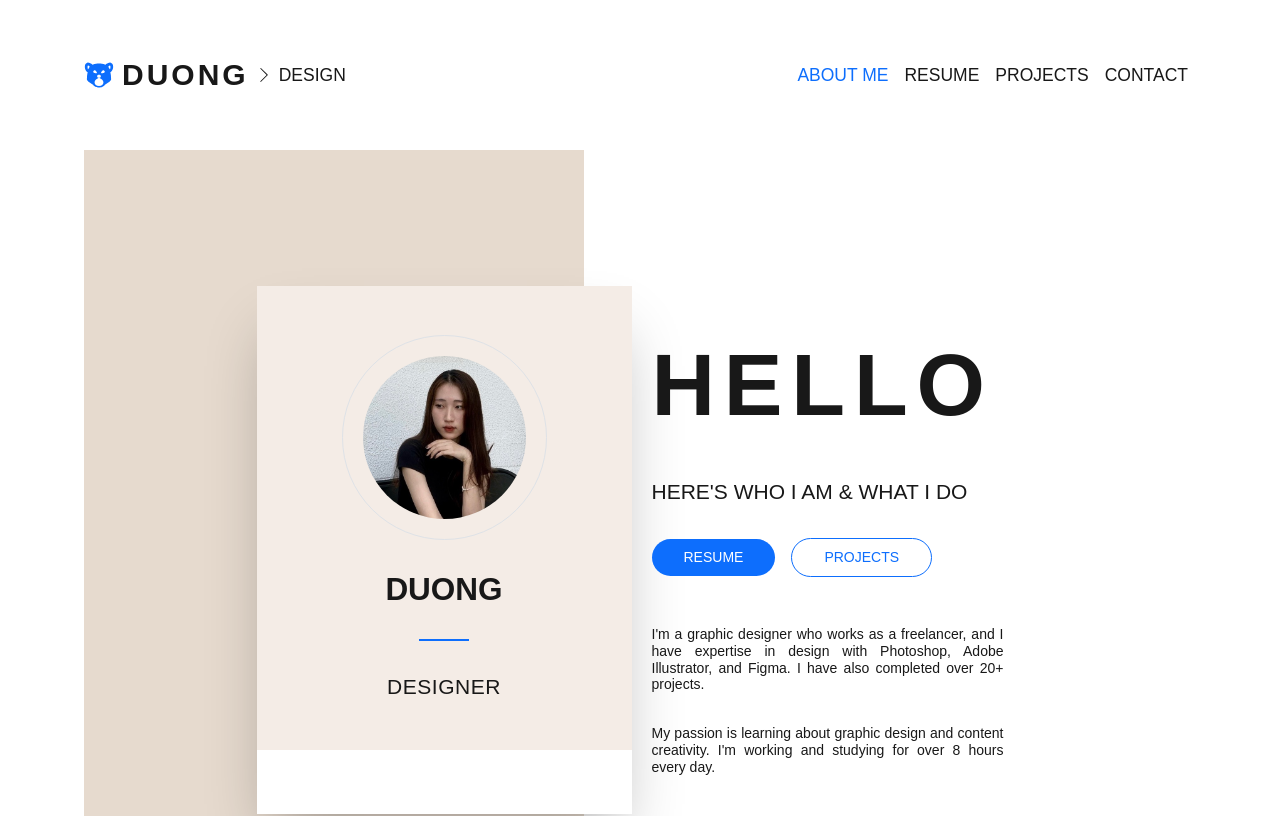
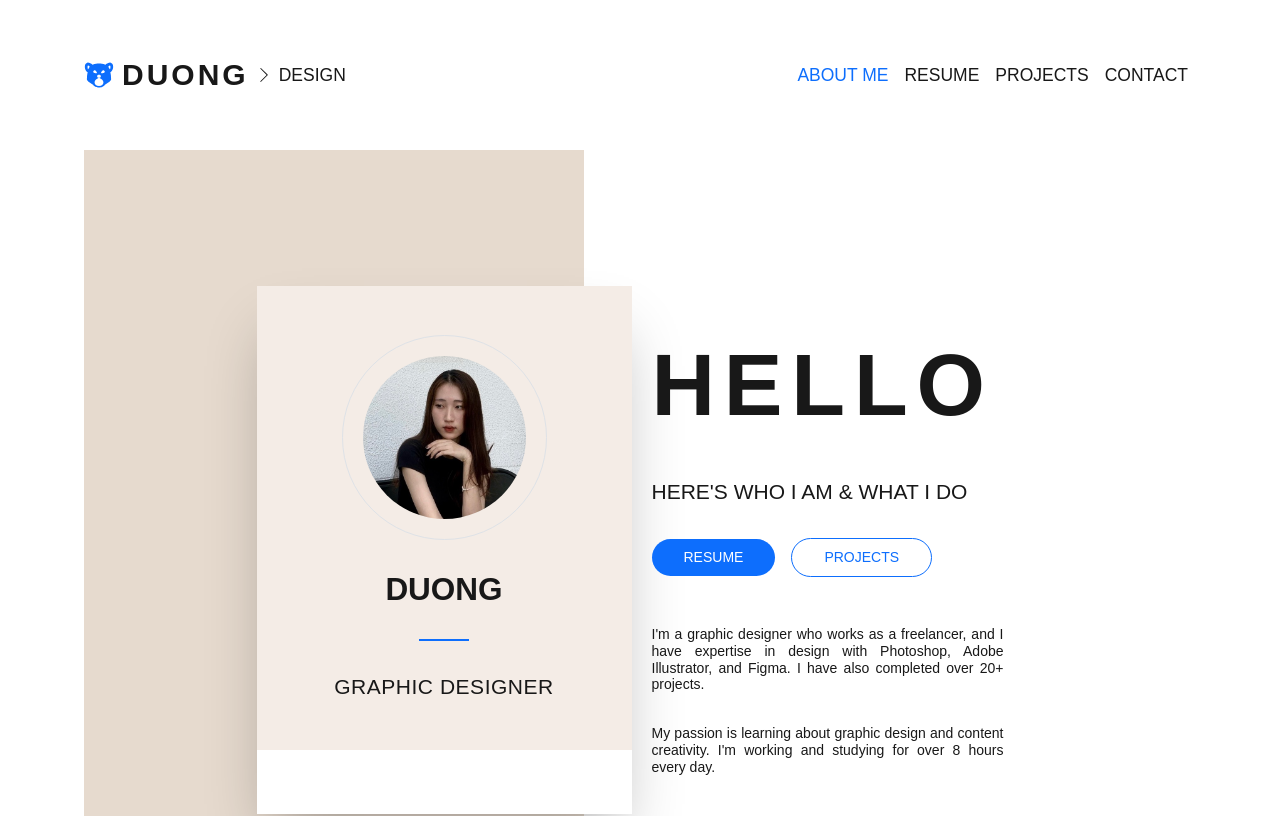
Before and after one commit to hoainho/bed-cv, a Next.js app: page / in a window 1280 px wide. Shown: the top 816 px of the page. Built offline with nearby package versions, Linux system fonts and the light colour scheme; some icons are missing; what @nextui-org/react would draw is missing.

Commit message:
update role

```diff
--- a/components/HomePage/index.tsx
+++ b/components/HomePage/index.tsx
@@ -23,8 +23,8 @@ export const Home = (props: Props) => {
               />
               <h1 className="font-bold text-4xl uppercase">Duong</h1>
               <div className="w-[50px] h-[2px] bg-primary my-8"></div>
-              <h1 className="font-light text-2xl tracking-wide uppercase">
-                Designer
+              <h1 className="font-light text-2xl tracking-wide uppercase px-5 break-word">
+                Graphic Designer
               </h1>
             </div>
             <div className="bg-white w-full py-5 flex justify-center">
```
